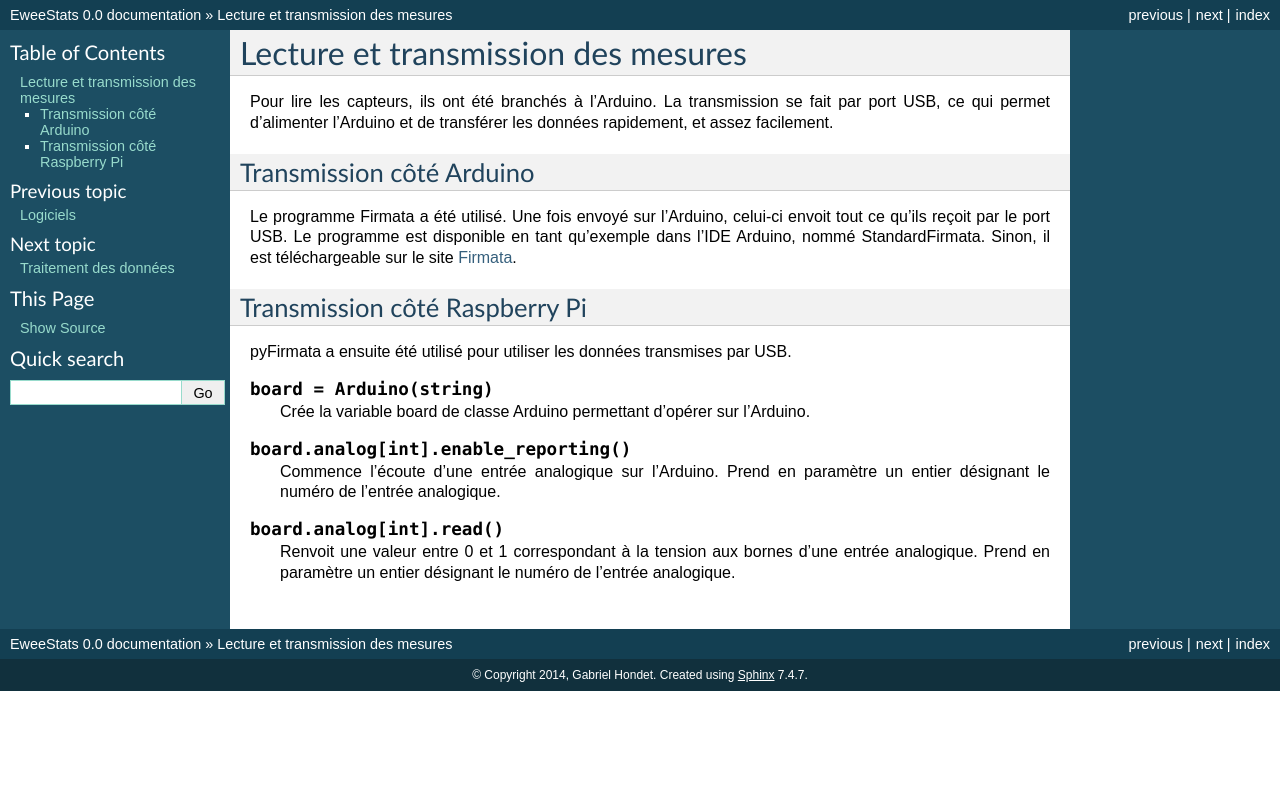
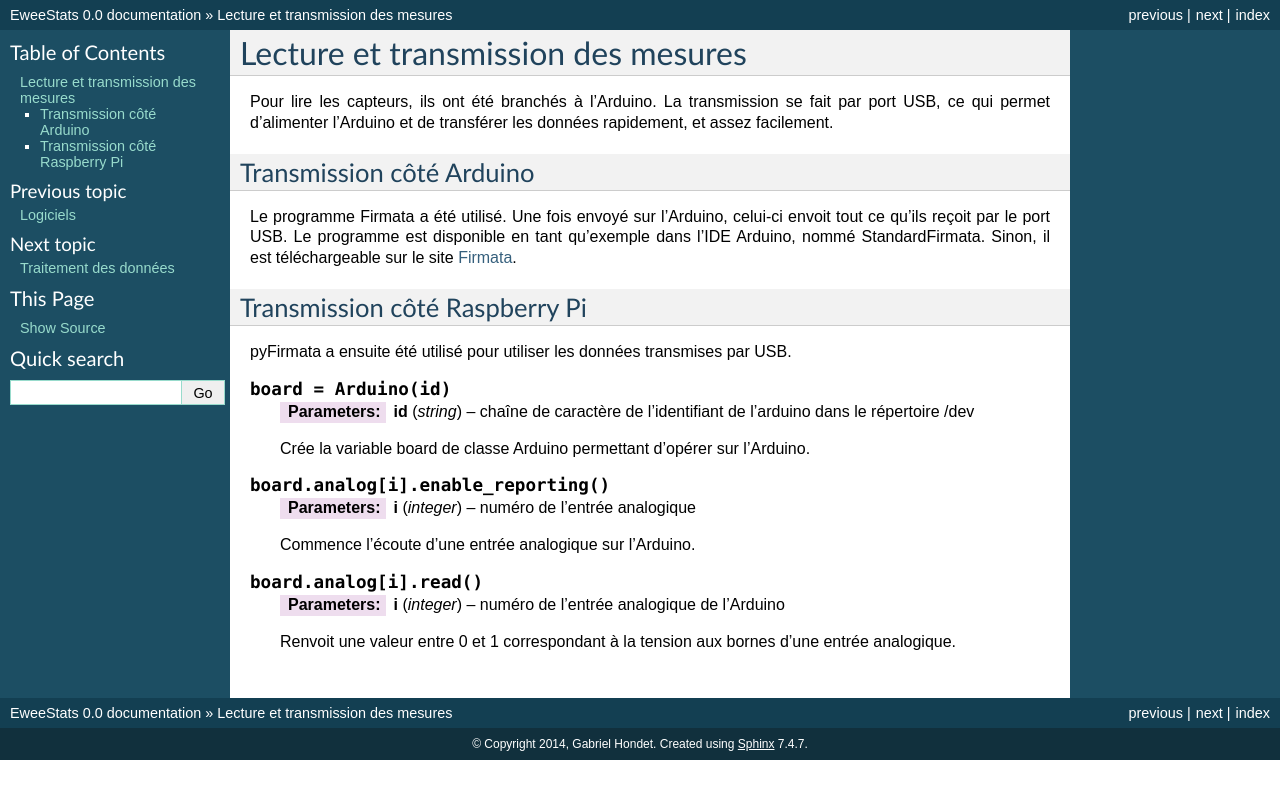
Before and after one commit to gabrielhdt/EweeStats, a Sphinx documentation site: the page built from doc/source/data_reading_transmitting.rst, in a window 1280 px wide. Shown: the top 799 px of the page. Built offline with Sphinx 7.4.7, drawn with Linux system fonts in a browser that asks for light colours.

Commit message:
continué la doc
git-svn-id: https://cakeman-iv/svn/PI/EweeStats@62 5953bc4f-f46e-4619-b9d7-b8d55a22e21f

```diff
--- a/doc/source/conf.py
+++ b/doc/source/conf.py
@@ -62,7 +62,7 @@ release = '0.0'
 
 # The language for content autogenerated by Sphinx. Refer to documentation
 # for a list of supported languages.
-#language = None
+#language = fr
 
 # There are two options for replacing |today|: either, you set today to some
 # non-false value, then it is used:
--- a/doc/source/data_reading_transmitting.rst
+++ b/doc/source/data_reading_transmitting.rst
@@ -14,14 +14,23 @@ Transmission côté Raspberry Pi
 ------------------------------
 pyFirmata a ensuite été utilisé pour utiliser les données transmises par USB.
 
-.. py:function:: board = Arduino(string)
+.. py:function:: board = Arduino(id)
+
+    :param id: chaîne de caractère de l'identifiant de l'arduino dans le répertoire /dev
+    :type  id: string
 
     Crée la variable board de classe Arduino permettant d'opérer sur l'Arduino.
 
-.. py:function:: board.analog[int].enable_reporting()
+.. py:function:: board.analog[i].enable_reporting()
 
-    Commence l'écoute d'une entrée analogique sur l'Arduino. Prend en paramètre un entier désignant le numéro de l'entrée analogique.
+    :param i: numéro de l'entrée analogique
+    :type i: integer
 
-.. py:function:: board.analog[int].read()
+    Commence l'écoute d'une entrée analogique sur l'Arduino.
 
-    Renvoit une valeur entre 0 et 1 correspondant à la tension aux bornes d'une entrée analogique. Prend en paramètre un entier désignant le numéro de l'entrée analogique.
+.. py:function:: board.analog[i].read()
+
+    :param i: numéro de l'entrée analogique de l'Arduino
+    :type i: integer
+
+    Renvoit une valeur entre 0 et 1 correspondant à la tension aux bornes d'une entrée analogique.
```
Also changed, not shown: doc/source/data_processing.rst (+9 -1 lines), doc/source/technical_doc.rst (+0 -12 lines).
